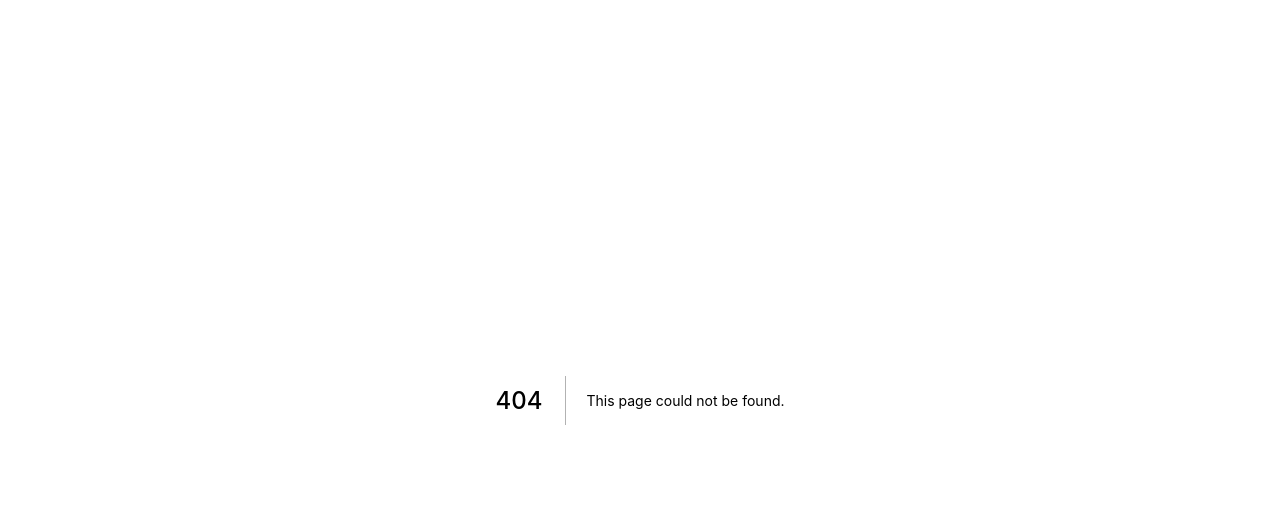
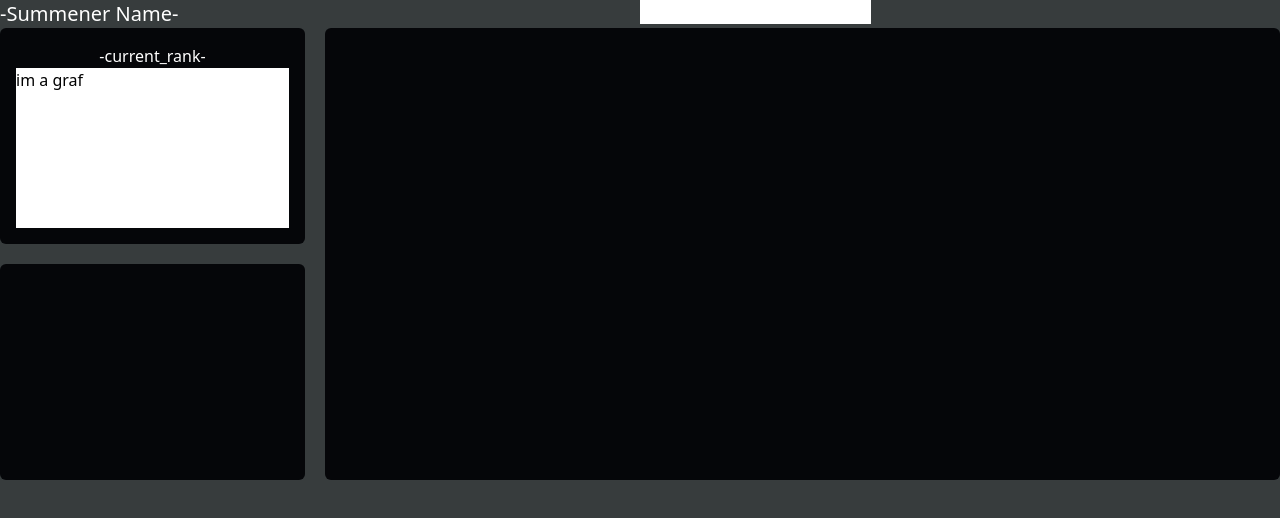
Before and after one commit to SebastianBachAndersen/loltracker-frontend, a Next.js app: page /dashboard in a window 1280 px wide. Before the commit this address had no page. Shown: the top 518 px of the page. Built offline with nearby package versions, Linux system fonts and the light colour scheme.

Commit message:
init comit

```diff
--- /dev/null
+++ b/components/lpGraf.js
@@ -0,0 +1,10 @@
+import React from "react";
+
+export default function LpGraf({ className }) {
+  return (
+    <div className="p-4">
+      <h2 className="text-center">-current_rank-</h2>
+      <div className="h-40 bg-white text-black">im a graf</div>
+    </div>
+  );
+}
--- /dev/null
+++ b/components/userSearch.js
@@ -0,0 +1,5 @@
+import React from "react";
+
+export default function userSearch({className}) {
+  return <input className={className}></input>;
+}
--- a/pages/_app.js
+++ b/pages/_app.js
@@ -1,7 +1,11 @@
-import '../styles/globals.css'
+import "../styles/globals.css";
 
 function MyApp({ Component, pageProps }) {
-  return <Component {...pageProps} />
+  return (
+    <div className="bg-secondary  h-screen text-white">
+      <Component {...pageProps} />
+    </div>
+  );
 }
 
-export default MyApp
+export default MyApp;
--- /dev/null
+++ b/pages/dashboard.js
@@ -0,0 +1,37 @@
+import Head from "next/head";
+import UserSearch from "../components/userSearch";
+import LpGraf from "../components/lpGraf";
+export default function Dashboard() {
+  return (
+    <div className=" ">
+      <Head>
+        <title>PLACEHOLDER - league tracker </title>
+        <link rel="icon" href="/favicon.ico" />
+      </Head>
+      <div className="container mx-auto">
+        <div className="grid grid-cols-2">
+          <div>
+            <h1 className="text-xl">-Summener Name-</h1>
+          </div>
+          <div>
+            <UserSearch/>
+          </div>
+        </div>
+
+        <div className="grid grid-cols-4 gap-5">
+          <div className="grid grid-rows-2 gap-5">
+            <div className="bg-primary rounded-md">
+              <LpGraf/>
+            </div>
+            <div className="bg-primary rounded-md">
+              {/* < */}
+
+              </div>
+          </div>
+          <div className="bg-primary  col-span-3 rounded-md">
+          </div>
+        </div>
+      </div>
+    </div>
+  );
+}
--- a/tailwind.config.js
+++ b/tailwind.config.js
@@ -6,10 +6,12 @@ module.exports = {
   theme: {
     extend: {
       colors: {
-        DEFAULT: "#050609"
-      },
-      secondary: {
-        DEFAULT: "#373C3D"
+        primary: {
+          DEFAULT: "#050609"
+        },
+        secondary: {
+          DEFAULT: "#373C3D"
+        }
       }
     }
   },
```
